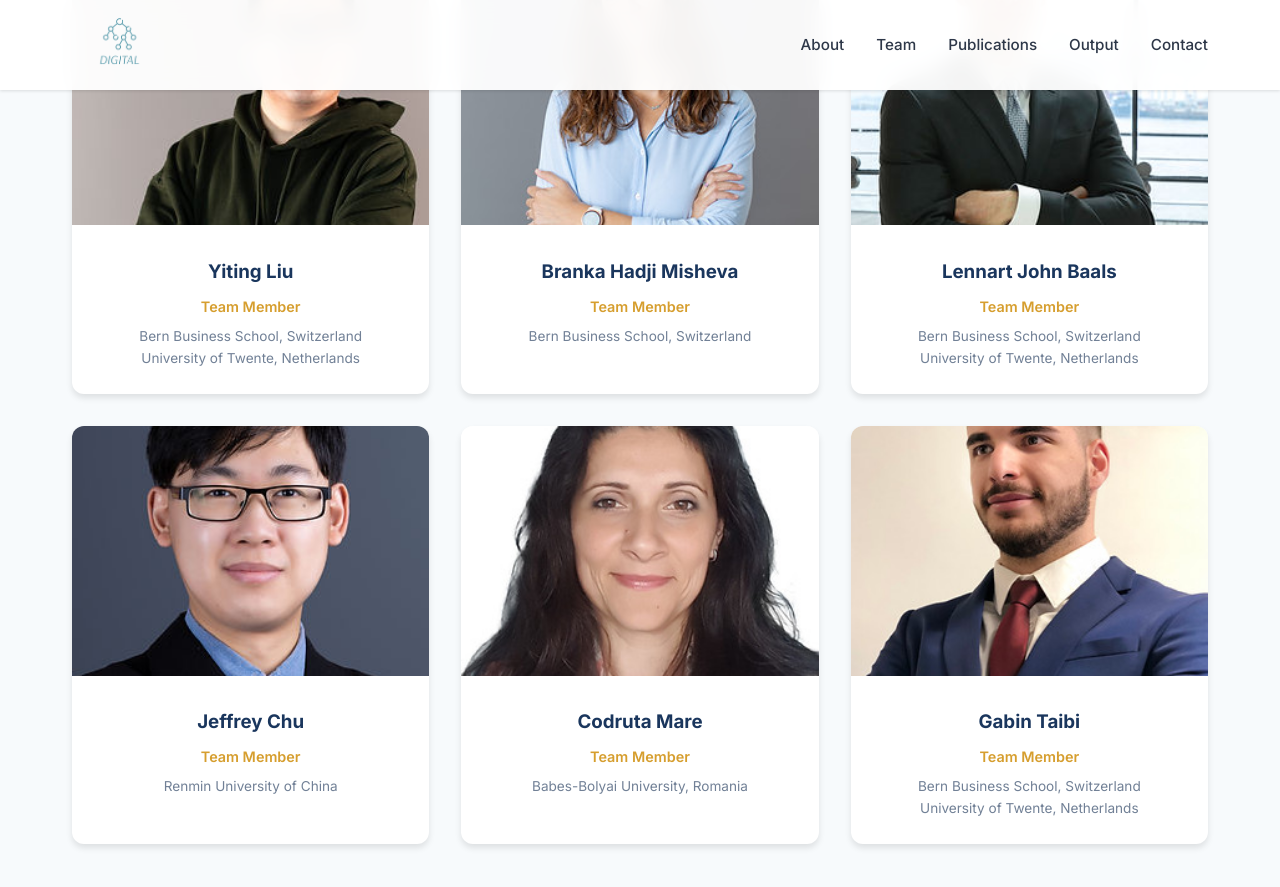
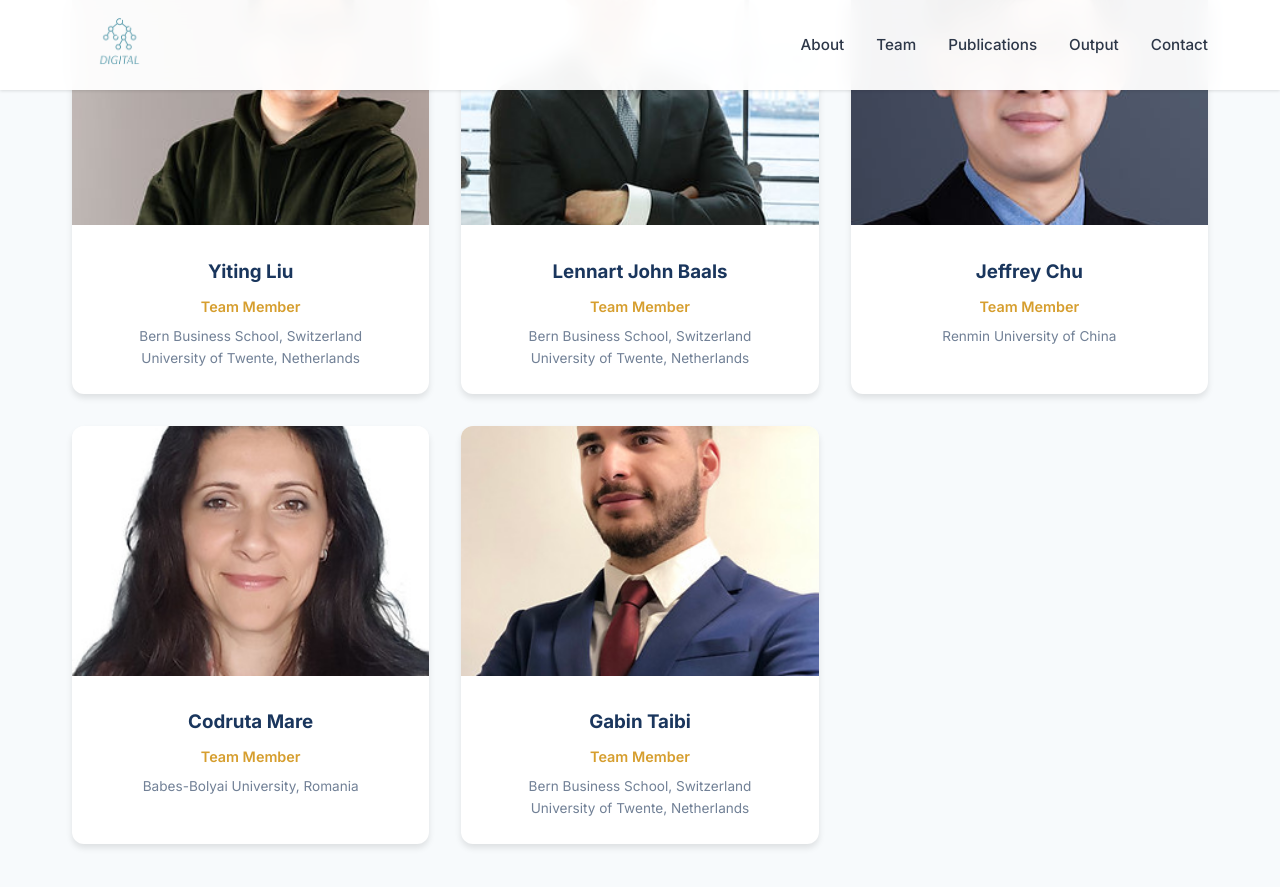
Before and after one commit to Digital-AI-Finance/Anomaly_and_Fraud_Detection_in_Blockchain_Networks, a Jekyll site: the page built from index.html, in a window 1280 px wide and 900 px high, scrolled down 2506 px. Shown: the top 887 px of the window. Built offline with Jekyll 4.4.1, drawn with Linux system fonts in a browser that asks for light colours; some of the changed text lies outside the part shown.

Commit message:
Remove Wix website link, add email contact, remove Branka from team
- Replace 'Visit Project Website' link with email contact (josterri@gmail.com)
- Remove Branka Hadji Misheva from team section

🤖 Generated with [Claude Code](https://claude.com/claude-code)

Co-Authored-By: Claude <noreply@anthropic.com>

```diff
--- a/index.html
+++ b/index.html
@@ -121,14 +121,6 @@ title: Anomaly and Fraud Detection in Blockchain Networks
                     <h3>Yiting Liu</h3>
                     <p class="team-role">Team Member</p>
                     <p class="team-affiliation">Bern Business School, Switzerland<br>University of Twente, Netherlands</p>
-                </div>
-            </div>
-            <div class="team-card">
-                <img src="{{ '/assets/images/Hadji_Misheva_jpg.jpg' | relative_url }}" alt="Branka Hadji Misheva">
-                <div class="team-info">
-                    <h3>Branka Hadji Misheva</h3>
-                    <p class="team-role">Team Member</p>
-                    <p class="team-affiliation">Bern Business School, Switzerland</p>
                 </div>
             </div>
             <div class="team-card">
@@ -286,8 +278,8 @@ title: Anomaly and Fraud Detection in Blockchain Networks
             </p>
         </div>
         <div style="text-align: center;">
-            <a href="https://www.digital-finance-msca.com/blockchain" class="hero-cta" target="_blank">
-                <i class="fas fa-external-link-alt"></i> Visit Project Website
+            <a href="mailto:josterri@gmail.com" class="hero-cta">
+                <i class="fas fa-envelope"></i> Contact Us
             </a>
         </div>
     </div>
```
